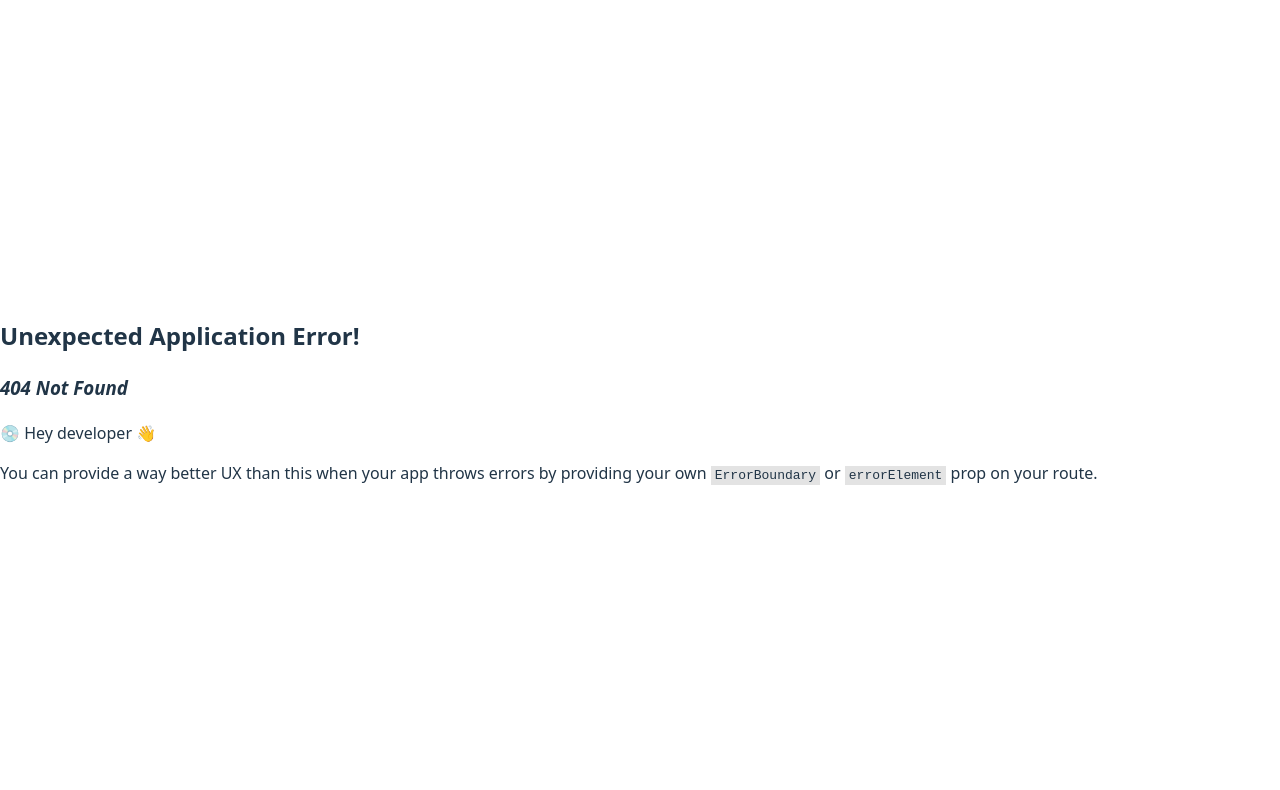
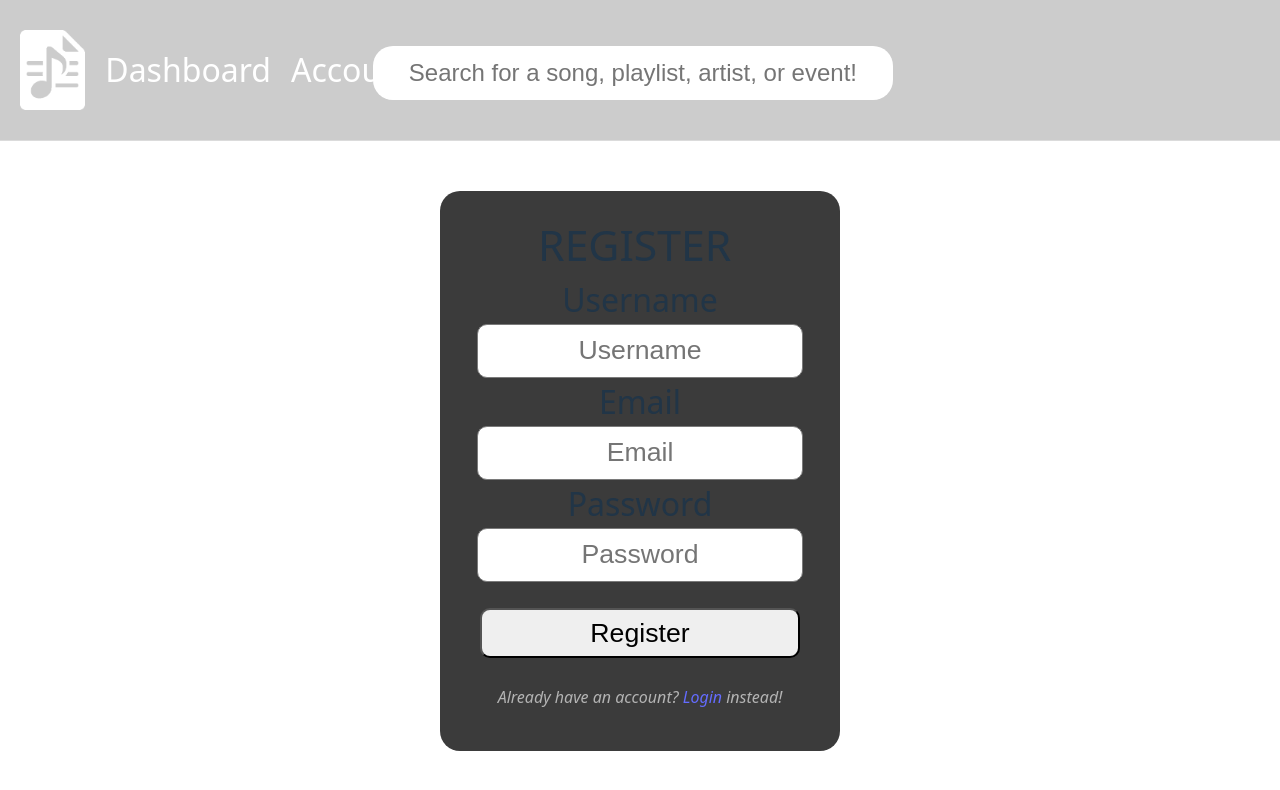
Before and after one commit to AlrightyTighty/DataBeats, a React app in the folder frontend/: page /register in a window 1280 px wide. Before the commit this address had no page. Shown: the top 790 px of the page. Built offline with nearby package versions, Linux system fonts and the light colour scheme; the HTML template or start-up script is replaced by a standard one.

Commit message:
finished register page

```diff
--- /dev/null
+++ b/frontend/src/Pages/Register.jsx
@@ -0,0 +1,99 @@
+import React, { useRef } from "react";
+import Topnav from "../Components/Topnav";
+import { Link, useNavigate } from "react-router";
+import styles from "./Register.module.css";
+
+const Register = () => {
+  const usernameRef = useRef();
+  const emailRef = useRef();
+  const passwordRef = useRef();
+
+  const navigate = useNavigate();
+
+  const defaultBorderColor = "rgb(122, 122, 122)";
+
+  const usernameRegex = /^.{1,20}$/;
+  const emailRegex = /^(?=.{1,100}$)[A-Za-z0-9._%+-]+@[A-Za-z0-9.-]+\.[A-Za-z]{2,}$/;
+  const passwordRegex = /^(?=.*[a-z])(?=.*[A-Z])(?=.*\d)(?=.*[^A-Za-z0-9]).{8,50}$/;
+
+  const onRegister = async (event) => {
+    event.preventDefault();
+
+    const username = usernameRef.current.value;
+    const email = emailRef.current.value;
+    const password = passwordRef.current.value;
+
+    const validUsername = username.match(usernameRegex);
+    const validEmail = email.match(emailRegex);
+    const validPassword = password.match(passwordRegex);
+
+    usernameRef.current.style.borderColor = validUsername ? defaultBorderColor : "red";
+    emailRef.current.style.borderColor = validEmail ? defaultBorderColor : "red";
+    passwordRef.current.style.borderColor = validPassword ? defaultBorderColor : "red";
+
+    if (!validUsername || !validEmail || !validPassword) return;
+
+    const body = {
+      Username: username,
+      Email: email,
+      Password: password,
+    };
+
+    const response = await fetch("http://localhost:5062/api/user", {
+      method: "POST",
+      headers: {
+        "Content-Type": "application/json",
+      },
+      body: JSON.stringify(body),
+    });
+
+    if (!response.ok) return;
+
+    const loginBody = {
+      UsernameOrEmail: username,
+      PassworD: password,
+    };
+
+    const loginResponse = await fetch("http://localhost:5062/api/authentication", {
+      method: "POST",
+      headers: {
+        "Content-Type": "application/json",
+      },
+      credentials: "include",
+      body: JSON.stringify(loginBody),
+    });
+
+    if (loginResponse.ok) {
+      navigate("/authtest");
+    }
+  };
+
+  return (
+    <>
+      <Topnav />
+      <main>
+        <form onSubmit={onRegister} className={styles["register-form"]}>
+          <label id={styles["form-title"]}>REGISTER</label>
+          <label className={styles["form-label"]} htmlFor="username">
+            Username
+          </label>
+          <input ref={usernameRef} className={styles["register-field"]} type="text" name="username" placeholder="Username"></input>
+          <label className={styles["form-label"]} htmlFor="email">
+            Email
+          </label>
+          <input ref={emailRef} className={styles["register-field"]} type="text" name="email" placeholder="Email"></input>
+          <label className={styles["form-label"]} htmlFor="password">
+            Password
+          </label>
+          <input ref={passwordRef} className={styles["register-field"]} type="password" name="password" placeholder="Password"></input>
+          <input id={styles["register-button"]} type="submit" value="Register" />
+          <label id={styles["register-text"]}>
+            Already have an account? <Link to="/Login">Login</Link> instead!
+          </label>
+        </form>
+      </main>
+    </>
+  );
+};
+
+export default Register;
--- /dev/null
+++ b/frontend/src/Pages/Register.module.css
@@ -0,0 +1,64 @@
+main {
+  width: 100vw;
+  margin-top: 141px;
+  height: (100vh-141px);
+  display: flex;
+  justify-content: center;
+  align-items: center;
+}
+
+.register-form {
+  width: 400px;
+  height: 560px;
+  background-color: #3b3b3b;
+  border-radius: 20px;
+}
+
+#form-title {
+  display: block;
+  margin: 0.5em 0.25em auto auto;
+  font-size: 32pt;
+  text-align: center;
+  font-weight: 500;
+}
+
+.form-label {
+  font-size: 24pt;
+  display: block;
+  margin: auto;
+  text-align: center;
+}
+
+.register-field {
+  display: block;
+  margin: auto;
+  font-size: 20pt;
+  height: 50px;
+  width: 80%;
+  border-radius: 10px;
+  border: 1px solid rgb(122, 122, 122);
+  transition: 0.25s;
+  text-align: center;
+}
+
+.register-field:hover {
+  border: 1px solid rgba(255, 255, 255);
+}
+
+#register-button {
+  display: block;
+  margin: 1em auto;
+  width: 80%;
+  border-radius: 10px;
+  height: 50px;
+  font-size: 20pt;
+}
+
+#register-text {
+  display: block;
+  margin: 1em auto;
+  color: rgb(180, 180, 180);
+  font-weight: lighter;
+  text-align: center;
+  font-style: italic;
+}
--- a/frontend/src/main.jsx
+++ b/frontend/src/main.jsx
@@ -7,11 +7,13 @@ import App from "./App.jsx";
 import Login from "./Pages/Login.jsx";
 import Signup from "./Pages/Signup.jsx";
 import Authtest from "./Pages/Authtest.jsx";
+import Register from "./Pages/Register.jsx";
 
 const router = createBrowserRouter([
   { path: "/", element: <App /> },
   { path: "/login", element: <Login /> },
   { path: "/signup", element: <Signup /> },
+  { path: "/register", element: <Register /> },
   { path: "/authtest", element: <Authtest /> },
 ]);
 
```
Also changed, not shown: 9 other files (tests, documents, lock files or other folders).
